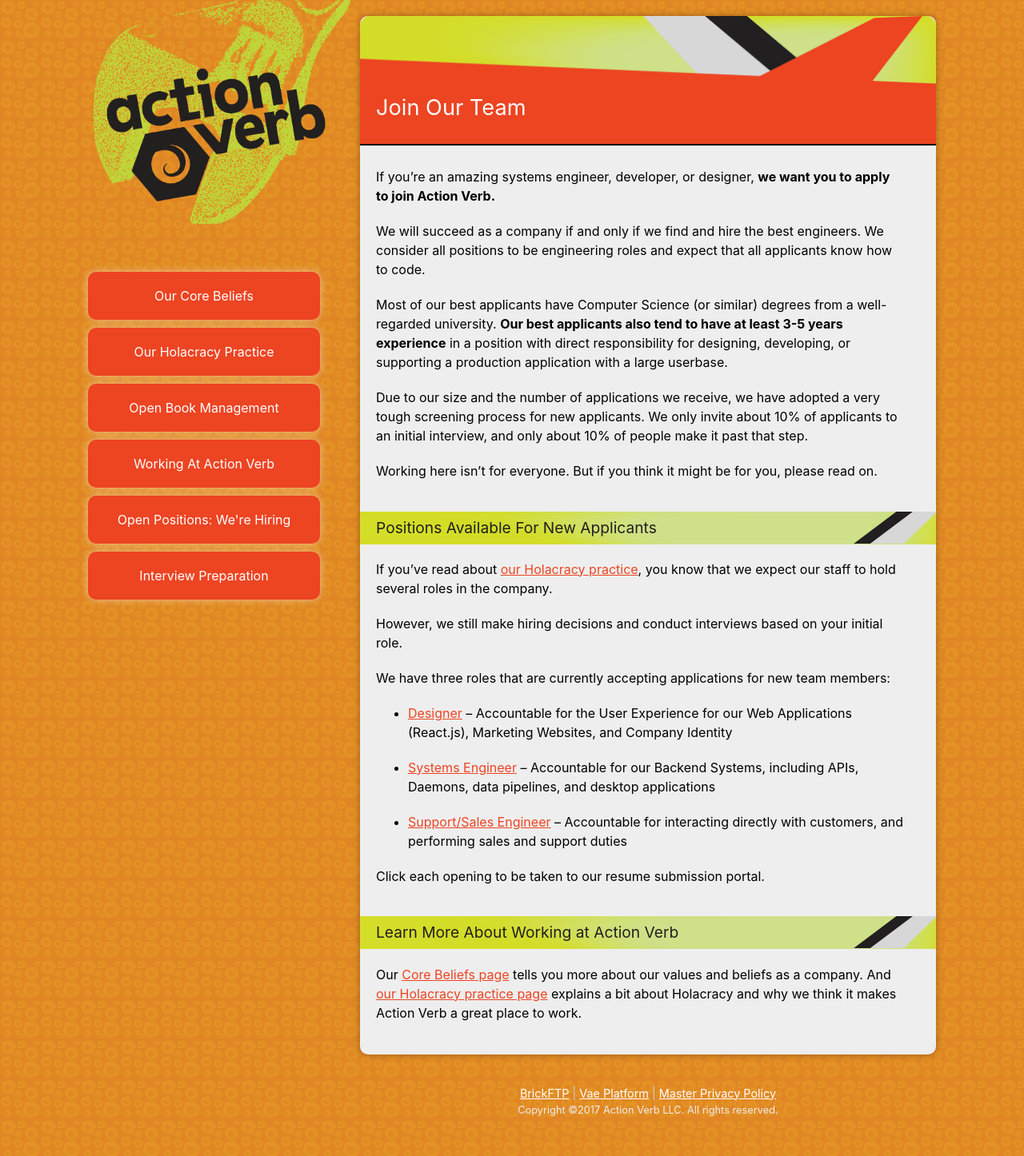
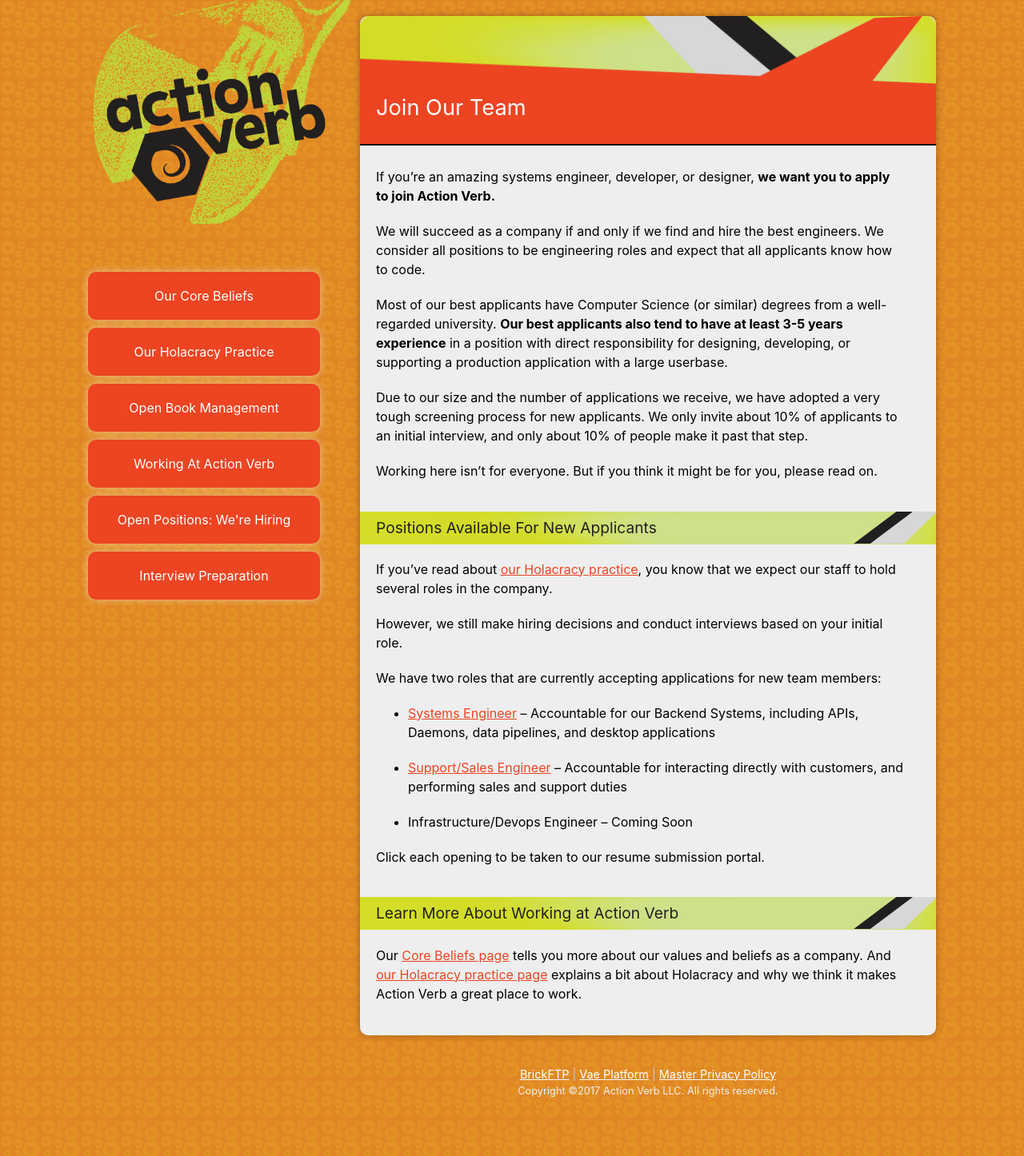
Before and after one commit to edelstone/actionverb.com, a Jekyll site: the page built from now-hiring.md, in a window 1280 px wide. Shown: the whole page at 80% size. Built offline with Jekyll 4.4.1, drawn with Linux system fonts in a browser that asks for light colours; after the commit the page ends 1422 px from its top, so only the background shows below that.

Commit message:
Remove designer opening

```diff
--- a/now-hiring.md
+++ b/now-hiring.md
@@ -35,12 +35,11 @@ we expect our staff to hold several roles in the company.
 However, we still make hiring decisions and conduct interviews
 based on your initial role.
 
-We have three roles that are currently accepting applications for new team members:
+We have two roles that are currently accepting applications for new team members:
 
- * <a
- href="http://actionverb.applytojob.com/apply/S0OYVR/" target="_blank">Designer</a> &ndash; Accountable for the User Experience for our Web Applications (React.js), Marketing Websites, and Company Identity
  * <a href="http://actionverb.applytojob.com/apply/XewrZe/" target="_blank">Systems Engineer</a> &ndash; Accountable for our Backend Systems, including APIs, Daemons, data pipelines, and desktop applications
  * <a href="http://actionverb.applytojob.com/apply/b9YTLViLIw/" target="_blank">Support/Sales Engineer</a> &ndash; Accountable for interacting directly with customers, and performing sales and support duties
+ * Infrastructure/Devops Engineer &ndash; Coming Soon
 
 Click each opening to be taken to our resume submission portal.
 
```
